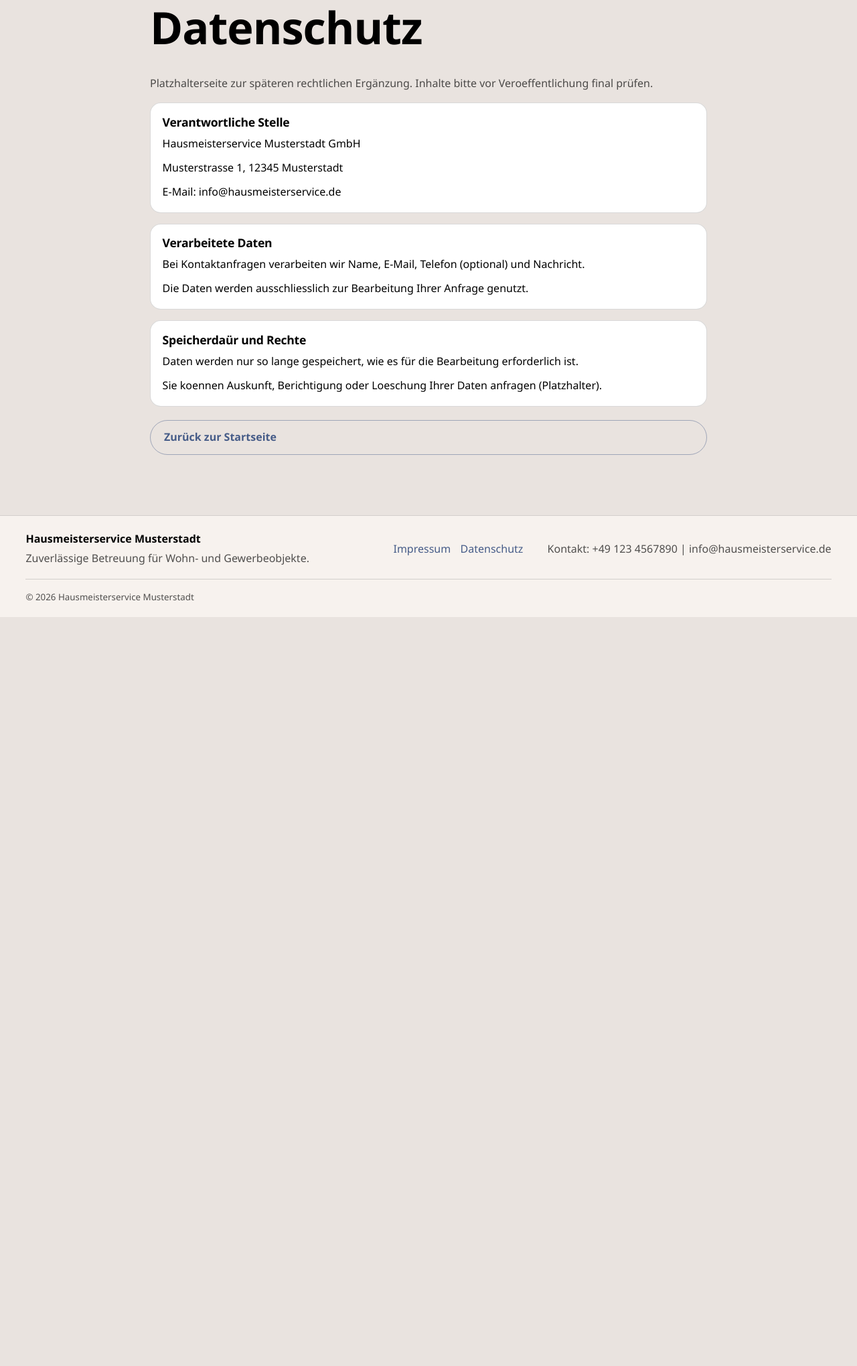
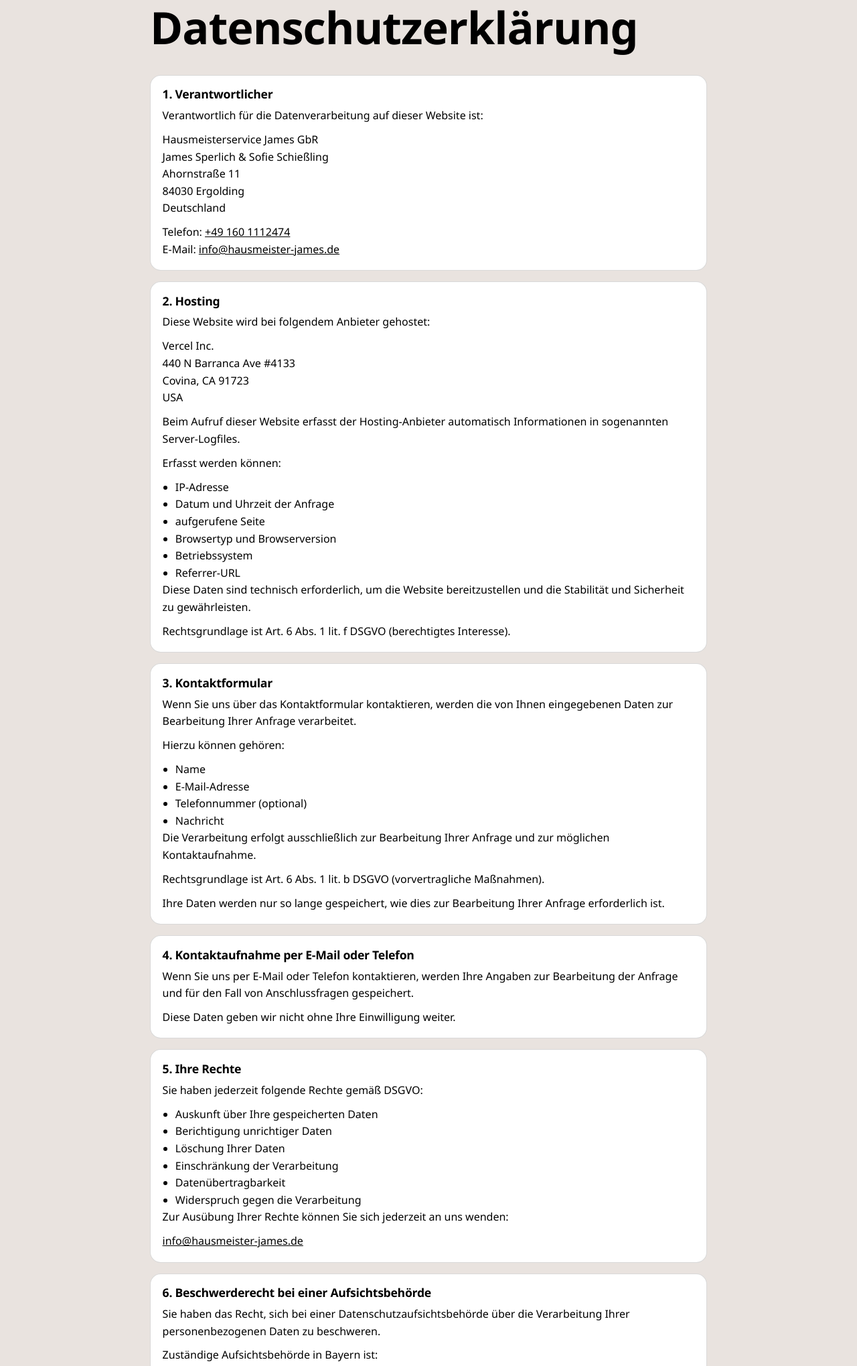
Before and after one commit to sofieschi/HausmeisterServiceJamesWebsite, a plain HTML site: page datenschutz.html in a window 1280 px wide. Shown: the part 166-2205 px from the top of the page at 67% size. Before the commit the page ends 1087 px from the top, so only its background shows below. Drawn offline with Linux system fonts and the light colour scheme.

Commit message:
datenschutz und impressum

```diff
--- a/datenschutz.html
+++ b/datenschutz.html
@@ -3,10 +3,10 @@
   <head>
     <meta charset="UTF-8" />
     <meta name="viewport" content="width=device-width, initial-scale=1.0" />
-    <title>Datenschutz | Hausmeisterservice Musterstadt</title>
+    <title>Datenschutz | Hausmeisterservice James GbR</title>
     <meta
       name="description"
-      content="Datenschutzhinweise von Hausmeisterservice Musterstadt als Platzhalter zur späteren Anpassung."
+      content="Datenschutzerklärung von Hausmeisterservice James GbR."
     />
     <link rel="icon" href="assets/favicon.ico" />
     <link rel="stylesheet" href="styles.css" />
@@ -15,7 +15,7 @@
     <header class="site-header" id="top">
       <div class="container header-inner">
         <a class="brand" href="index.html#top" aria-label="Zur Startseite">
-          <span class="brand-badge" aria-hidden="trü">HS</span>
+          <span class="brand-badge" aria-hidden="true">HS</span>
           <span class="brand-text">Hausmeisterservice</span>
         </a>
         <nav class="footer-links" aria-label="Seitennavigation">
@@ -27,29 +27,93 @@
 
     <main class="legal-main">
       <div class="container legal-layout">
-        <h1>Datenschutz</h1>
-        <p class="legal-intro">
-          Platzhalterseite zur späteren rechtlichen Ergänzung. Inhalte bitte vor
-          Veroeffentlichung final prüfen.
-        </p>
+        <h1>Datenschutzerklärung</h1>
 
-        <section class="legal-card" aria-label="Verantwortliche Stelle">
-          <h2>Verantwortliche Stelle</h2>
-          <p>Hausmeisterservice Musterstadt GmbH</p>
-          <p>Musterstrasse 1, 12345 Musterstadt</p>
-          <p>E-Mail: info@hausmeisterservice.de</p>
+        <section class="legal-card" aria-label="Verantwortlicher">
+          <h2>1. Verantwortlicher</h2>
+          <p>Verantwortlich für die Datenverarbeitung auf dieser Website ist:</p>
+          <p>
+            Hausmeisterservice James GbR<br>
+            James Sperlich &amp; Sofie Schießling<br>
+            Ahornstraße 11<br>
+            84030 Ergolding<br>
+            Deutschland
+          </p>
+          <p>
+            Telefon: <a href="tel:+491601112474">+49 160 1112474</a><br>
+            E-Mail: <a href="mailto:info@hausmeister-james.de">info@hausmeister-james.de</a>
+          </p>
         </section>
 
-        <section class="legal-card" aria-label="Verarbeitete Daten">
-          <h2>Verarbeitete Daten</h2>
-          <p>Bei Kontaktanfragen verarbeiten wir Name, E-Mail, Telefon (optional) und Nachricht.</p>
-          <p>Die Daten werden ausschliesslich zur Bearbeitung Ihrer Anfrage genutzt.</p>
+        <section class="legal-card" aria-label="Hosting">
+          <h2>2. Hosting</h2>
+          <p>Diese Website wird bei folgendem Anbieter gehostet:</p>
+          <p>
+            Vercel Inc.<br>
+            440 N Barranca Ave #4133<br>
+            Covina, CA 91723<br>
+            USA
+          </p>
+          <p>Beim Aufruf dieser Website erfasst der Hosting-Anbieter automatisch Informationen in sogenannten Server-Logfiles.</p>
+          <p>Erfasst werden können:</p>
+          <ul>
+            <li>IP-Adresse</li>
+            <li>Datum und Uhrzeit der Anfrage</li>
+            <li>aufgerufene Seite</li>
+            <li>Browsertyp und Browserversion</li>
+            <li>Betriebssystem</li>
+            <li>Referrer-URL</li>
+          </ul>
+          <p>Diese Daten sind technisch erforderlich, um die Website bereitzustellen und die Stabilität und Sicherheit zu gewährleisten.</p>
+          <p>Rechtsgrundlage ist Art. 6 Abs. 1 lit. f DSGVO (berechtigtes Interesse).</p>
         </section>
 
-        <section class="legal-card" aria-label="Speicherung und Rechte">
-          <h2>Speicherdaür und Rechte</h2>
-          <p>Daten werden nur so lange gespeichert, wie es für die Bearbeitung erforderlich ist.</p>
-          <p>Sie koennen Auskunft, Berichtigung oder Loeschung Ihrer Daten anfragen (Platzhalter).</p>
+        <section class="legal-card" aria-label="Kontaktformular">
+          <h2>3. Kontaktformular</h2>
+          <p>Wenn Sie uns über das Kontaktformular kontaktieren, werden die von Ihnen eingegebenen Daten zur Bearbeitung Ihrer Anfrage verarbeitet.</p>
+          <p>Hierzu können gehören:</p>
+          <ul>
+            <li>Name</li>
+            <li>E-Mail-Adresse</li>
+            <li>Telefonnummer (optional)</li>
+            <li>Nachricht</li>
+          </ul>
+          <p>Die Verarbeitung erfolgt ausschließlich zur Bearbeitung Ihrer Anfrage und zur möglichen Kontaktaufnahme.</p>
+          <p>Rechtsgrundlage ist Art. 6 Abs. 1 lit. b DSGVO (vorvertragliche Maßnahmen).</p>
+          <p>Ihre Daten werden nur so lange gespeichert, wie dies zur Bearbeitung Ihrer Anfrage erforderlich ist.</p>
+        </section>
+
+        <section class="legal-card" aria-label="Kontaktaufnahme per E-Mail oder Telefon">
+          <h2>4. Kontaktaufnahme per E-Mail oder Telefon</h2>
+          <p>Wenn Sie uns per E-Mail oder Telefon kontaktieren, werden Ihre Angaben zur Bearbeitung der Anfrage und für den Fall von Anschlussfragen gespeichert.</p>
+          <p>Diese Daten geben wir nicht ohne Ihre Einwilligung weiter.</p>
+        </section>
+
+        <section class="legal-card" aria-label="Rechte der betroffenen Personen">
+          <h2>5. Ihre Rechte</h2>
+          <p>Sie haben jederzeit folgende Rechte gemäß DSGVO:</p>
+          <ul>
+            <li>Auskunft über Ihre gespeicherten Daten</li>
+            <li>Berichtigung unrichtiger Daten</li>
+            <li>Löschung Ihrer Daten</li>
+            <li>Einschränkung der Verarbeitung</li>
+            <li>Datenübertragbarkeit</li>
+            <li>Widerspruch gegen die Verarbeitung</li>
+          </ul>
+          <p>Zur Ausübung Ihrer Rechte können Sie sich jederzeit an uns wenden:</p>
+          <p><a href="mailto:info@hausmeister-james.de">info@hausmeister-james.de</a></p>
+        </section>
+
+        <section class="legal-card" aria-label="Beschwerderecht bei einer Aufsichtsbehörde">
+          <h2>6. Beschwerderecht bei einer Aufsichtsbehörde</h2>
+          <p>Sie haben das Recht, sich bei einer Datenschutzaufsichtsbehörde über die Verarbeitung Ihrer personenbezogenen Daten zu beschweren.</p>
+          <p>Zuständige Aufsichtsbehörde in Bayern ist:</p>
+          <p>
+            Bayerisches Landesamt für Datenschutzaufsicht (BayLDA)<br>
+            Promenade 18<br>
+            91522 Ansbach<br>
+            Deutschland
+          </p>
         </section>
 
         <a class="button button-secondary legal-back" href="index.html#top">Zurück zur Startseite</a>
@@ -59,17 +123,17 @@
     <footer class="site-footer">
       <div class="container footer-inner">
         <div class="footer-brand">
-          <p class="footer-title">Hausmeisterservice Musterstadt</p>
+          <p class="footer-title">Hausmeisterservice James GbR</p>
           <p class="footer-copy">Zuverlässige Betreuung für Wohn- und Gewerbeobjekte.</p>
         </div>
         <nav class="footer-links" aria-label="Rechtliche Links">
           <a href="impressum.html">Impressum</a>
           <a href="datenschutz.html" aria-current="page">Datenschutz</a>
         </nav>
-        <p class="footer-contact">Kontakt: +49 123 4567890 | info@hausmeisterservice.de</p>
+        <p class="footer-contact">Kontakt: +49 160 1112474 | info@hausmeister-james.de</p>
       </div>
       <div class="container footer-meta">
-        <small>&copy; <span id="year"></span> Hausmeisterservice Musterstadt</small>
+        <small>&copy; <span id="year"></span> Hausmeisterservice James GbR</small>
       </div>
     </footer>
 
```
Also changed, not shown: impressum.html (+36 -18 lines), index.html (+1 -1 lines).
